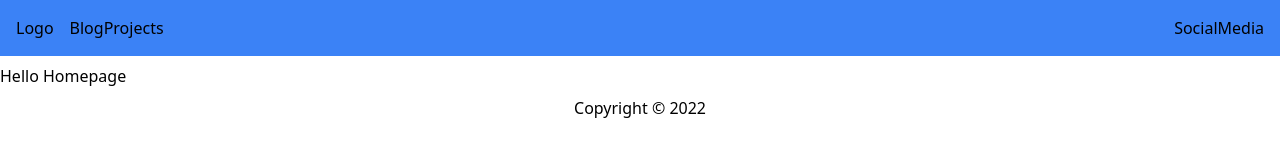
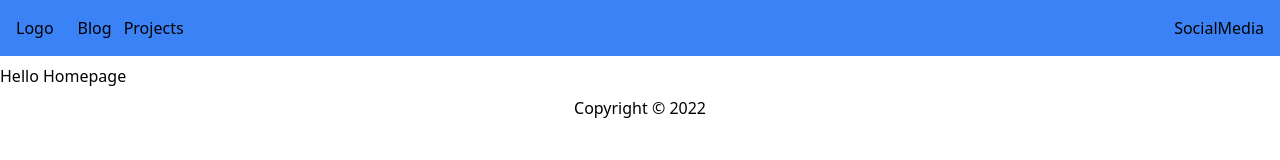
Before and after one commit to JG-Nextjs-projects/nextail, a Next.js app: page / in a window 1280 px wide. Shown: the top 160 px of the page. Built offline with nearby package versions, Linux system fonts and the light colour scheme.

Commit message:
added Next Link component

```diff
--- a/src/components/Header.tsx
+++ b/src/components/Header.tsx
@@ -1,3 +1,4 @@
+import Link from 'next/link';
 import React from 'react';
 
 import Nav from './Nav';
@@ -7,7 +8,11 @@ const Header = () => {
   return (
     <header className="bg-blue-500 px-4">
       <div className="container mx-auto py-4 flex">
-        <span className="mr-4">Logo</span>
+        <span className="mr-6">
+          <Link href={'/'}>
+            <a>Logo</a>
+          </Link>
+        </span>
         <Nav />
         <SocialMedia />
       </div>
--- a/src/components/Nav.tsx
+++ b/src/components/Nav.tsx
@@ -1,11 +1,20 @@
+import Link from 'next/link';
 import React from 'react';
 
 const Nav = () => {
   return (
     <nav className="mr-auto">
       <ul className="flex">
-        <li>Blog</li>
-        <li>Projects</li>
+        <li className="mr-3">
+          <Link href={'/blog'}>
+            <a>Blog</a>
+          </Link>
+        </li>
+        <li>
+          <Link href={'/blog'}>
+            <a>Projects</a>
+          </Link>
+        </li>
       </ul>
     </nav>
   );
```
